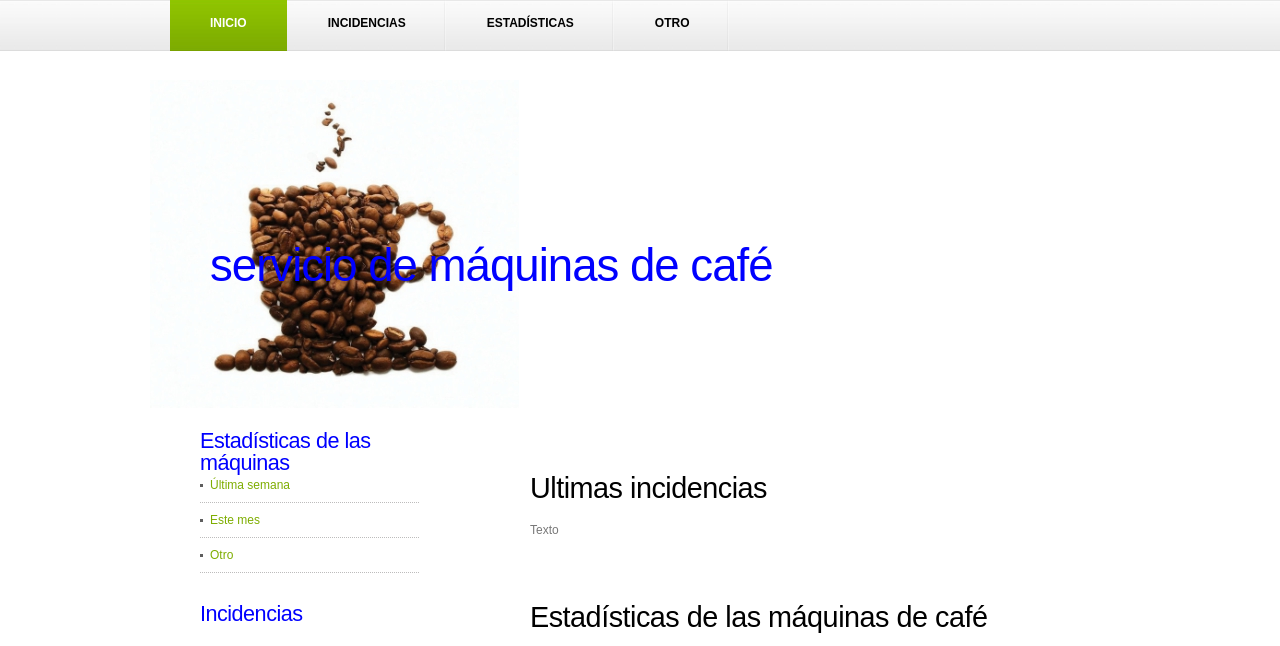
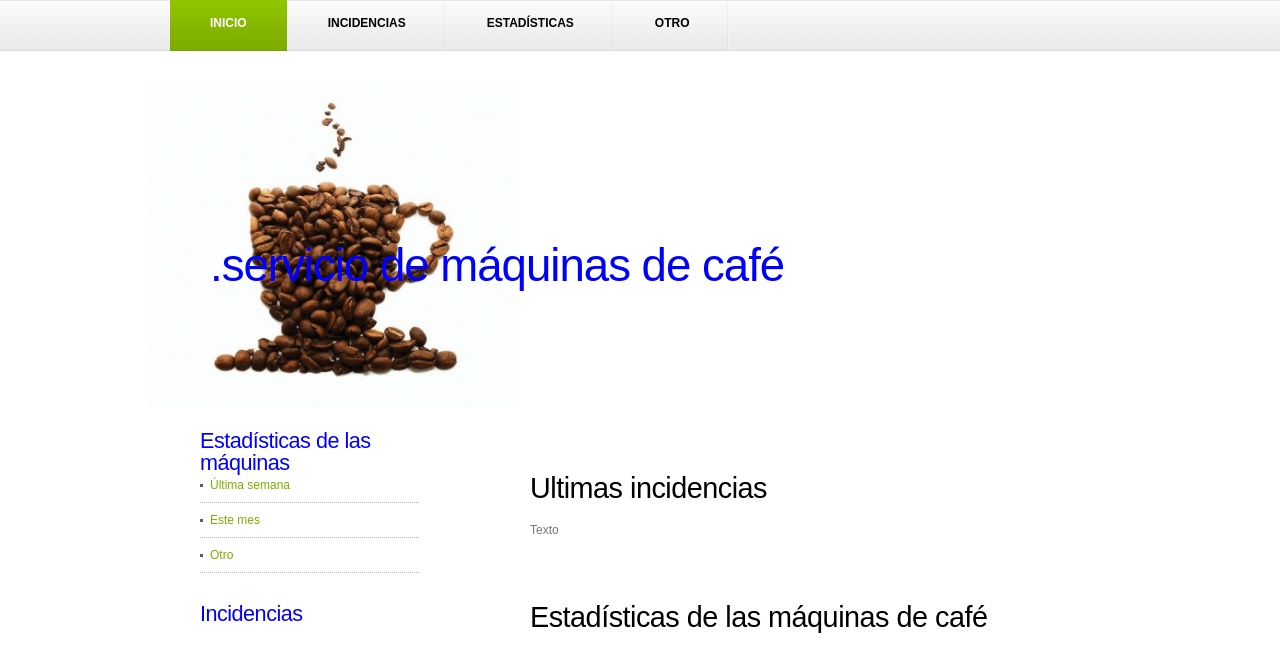
Before and after one commit to Julian92UCLM/PaginaWeb, a plain HTML site: page greenforest/index.html in a window 1280 px wide. Shown: the top 646 px of the page. Drawn offline with Linux system fonts and the light colour scheme.

Commit message:
Update index.html

```diff
--- a/greenforest/index.html
+++ b/greenforest/index.html
@@ -20,7 +20,7 @@
 	<!-- end #menu -->
 	<div id="header">
 		<div id="logo">
-			<h1><a href="#">Servicio de máquinas de café</a></h1>
+			<h1><a href="#">.Servicio de máquinas de café</a></h1>
 		</div>
 	</div>
 	<!-- end #header -->
```
